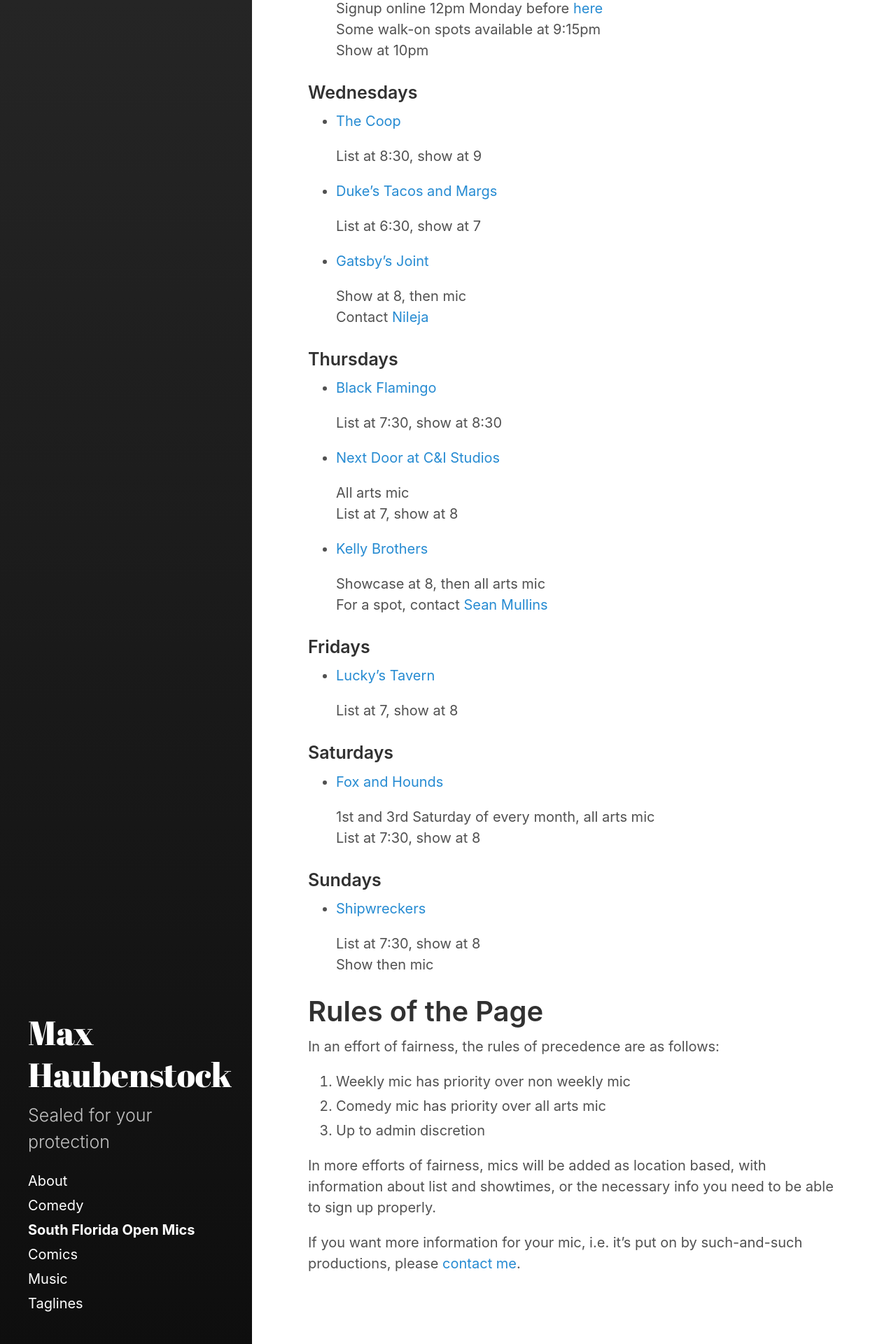
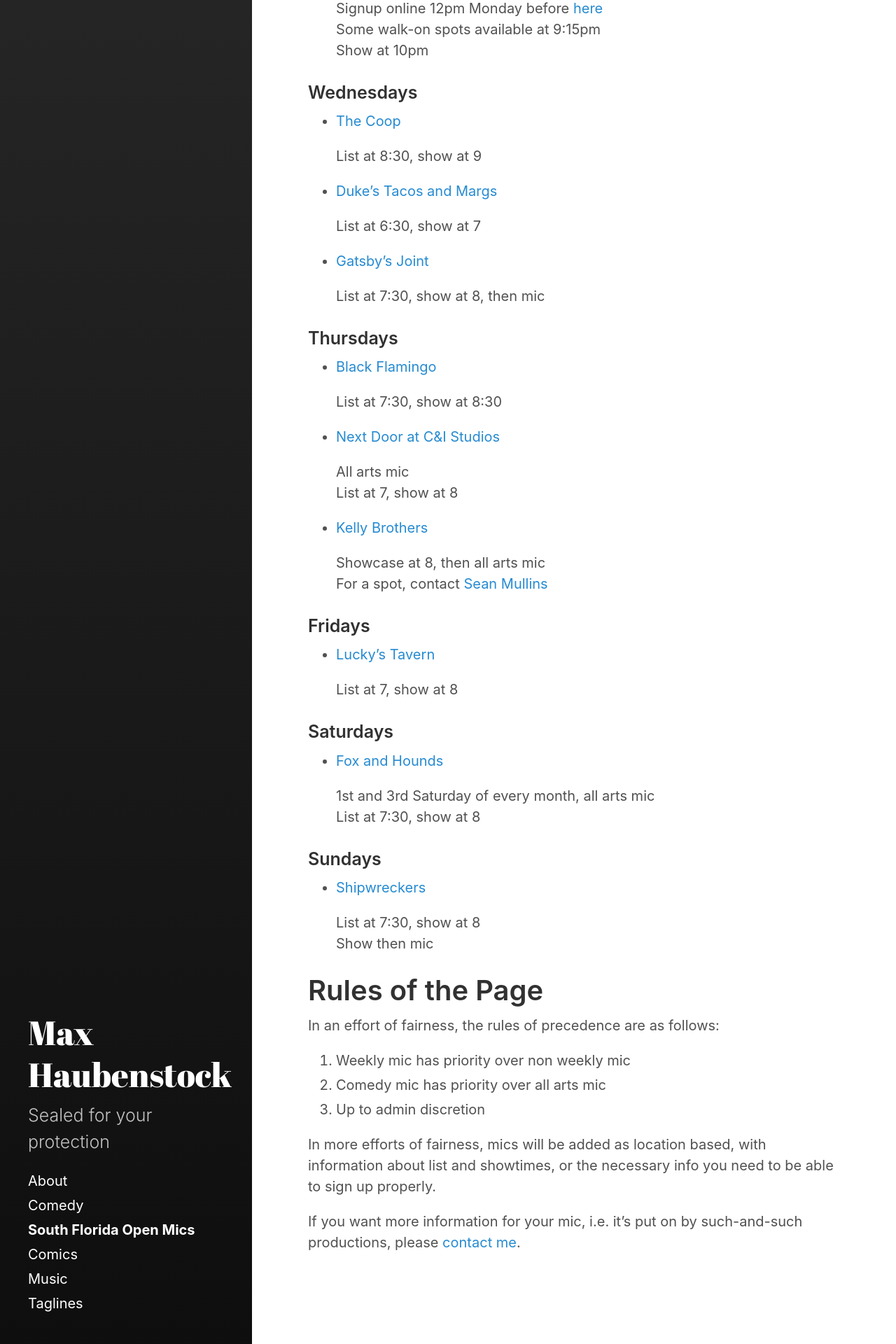
Before and after one commit to haubey/haubey.github.io, a Jekyll site: the page built from pages/south_florida_mics.md, in a window 1280 px wide. Shown: the part 1076-2996 px from the top of the page at 70% size. Built offline with Jekyll 4.4.1, drawn with Linux system fonts in a browser that asks for light colours.

Commit message:
update gatsby's info

```diff
--- a/pages/south_florida_mics.md
+++ b/pages/south_florida_mics.md
@@ -53,8 +53,7 @@
 
 * [Gatsby's Joint](https://g.page/gatsbysjoint?share){:target="_blank"}
 
-   Show at 8, then mic
-   Contact [Nileja](https://www.instagram.com/nilejacomedian/){:target="_blank"}
+   List at 7:30, show at 8, then mic
 
 ### Thursdays
 * [Black Flamingo](https://g.page/BlackFlamingoBrewingCompany?share){:target="_blank"}
```
Also changed, not shown: 1 other file.
